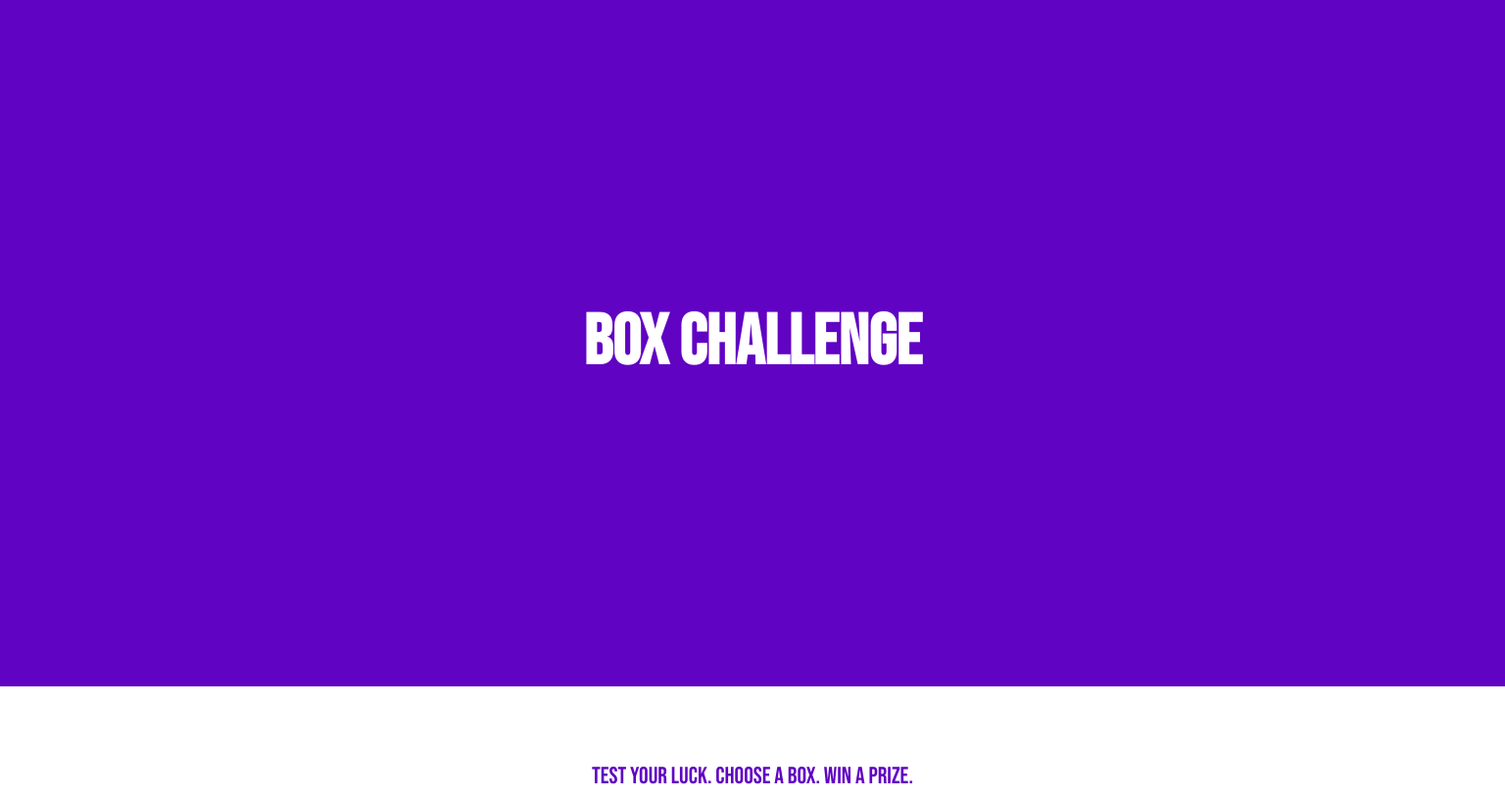
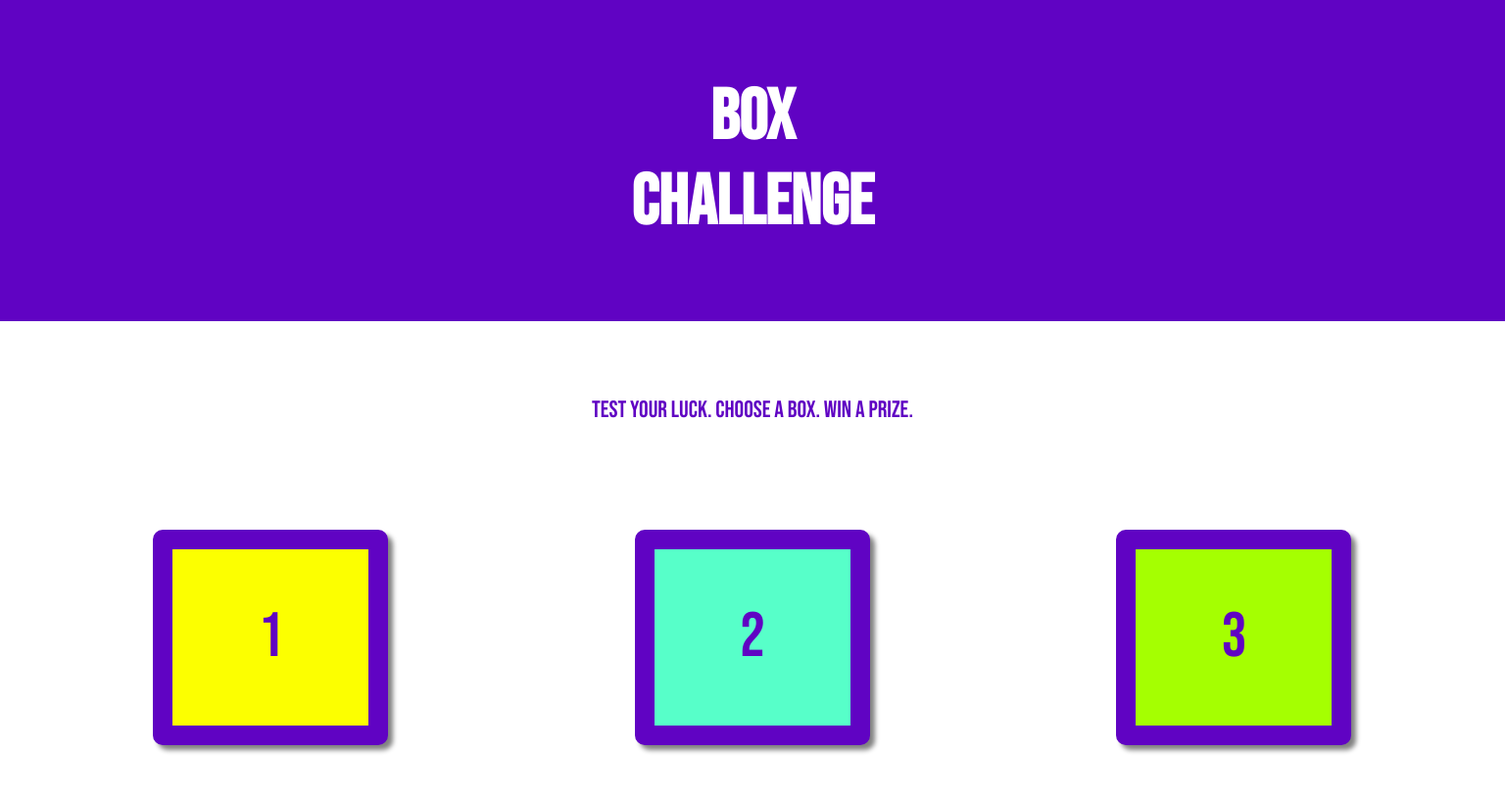
Before and after one commit to agilligan27/m5-hw8-lastname-firstname, a plain HTML site: page index.html in a window 1536 px wide. Shown: the top 815 px of the page at 98% size. Drawn offline with Linux system fonts and the light colour scheme.

Commit message:
Change header size to match tablet and laptop mockups

```diff
--- a/index.html
+++ b/index.html
@@ -11,10 +11,11 @@
 </head>
 <body>
   <header>
-    <h1>box challenge</h1>
+    <h1>box <br> challenge</h1>
   </header>
   <main>
 
+    <div id="wrapper">
       <div id="message_section">
         <p id="message">
           test your luck. choose a box. win a prize.
@@ -31,6 +32,7 @@
         <div id="wins"></div>
         <div id="losses"></div>
       </div>
+    </div>
 
   </main>
 
--- a/styles.css
+++ b/styles.css
@@ -87,7 +87,10 @@ header h1 {
   align-items: center;
 }
 
-@media (min-width: 780px) {
+@media (min-width: 765px) {
+  header {
+    padding: 12% 7%;
+  }
   .boxes {
     display: flex;
     padding: 2%;
@@ -95,5 +98,16 @@ header h1 {
   #message_section {
     padding: 5%;
   }
+}
 
+@media(min-width: 1024px) {
+    header{
+      padding: 10% 5%;
+    }
 }
+
+@media (min-width: 1366px){
+  header {
+    padding: 5% 3%;
+  }
+}
```
Lines whose indentation alone changed are shown as unchanged.
